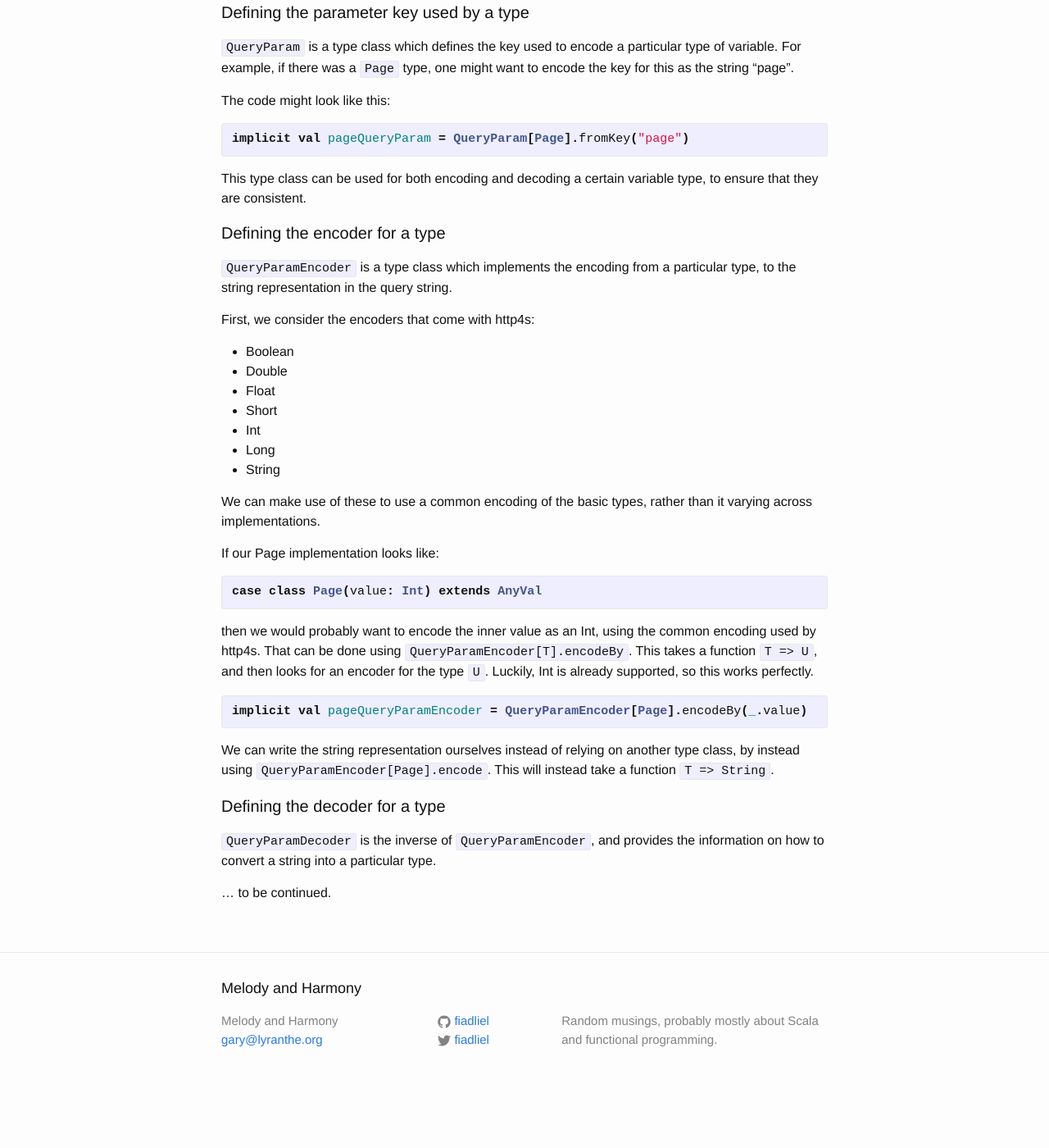
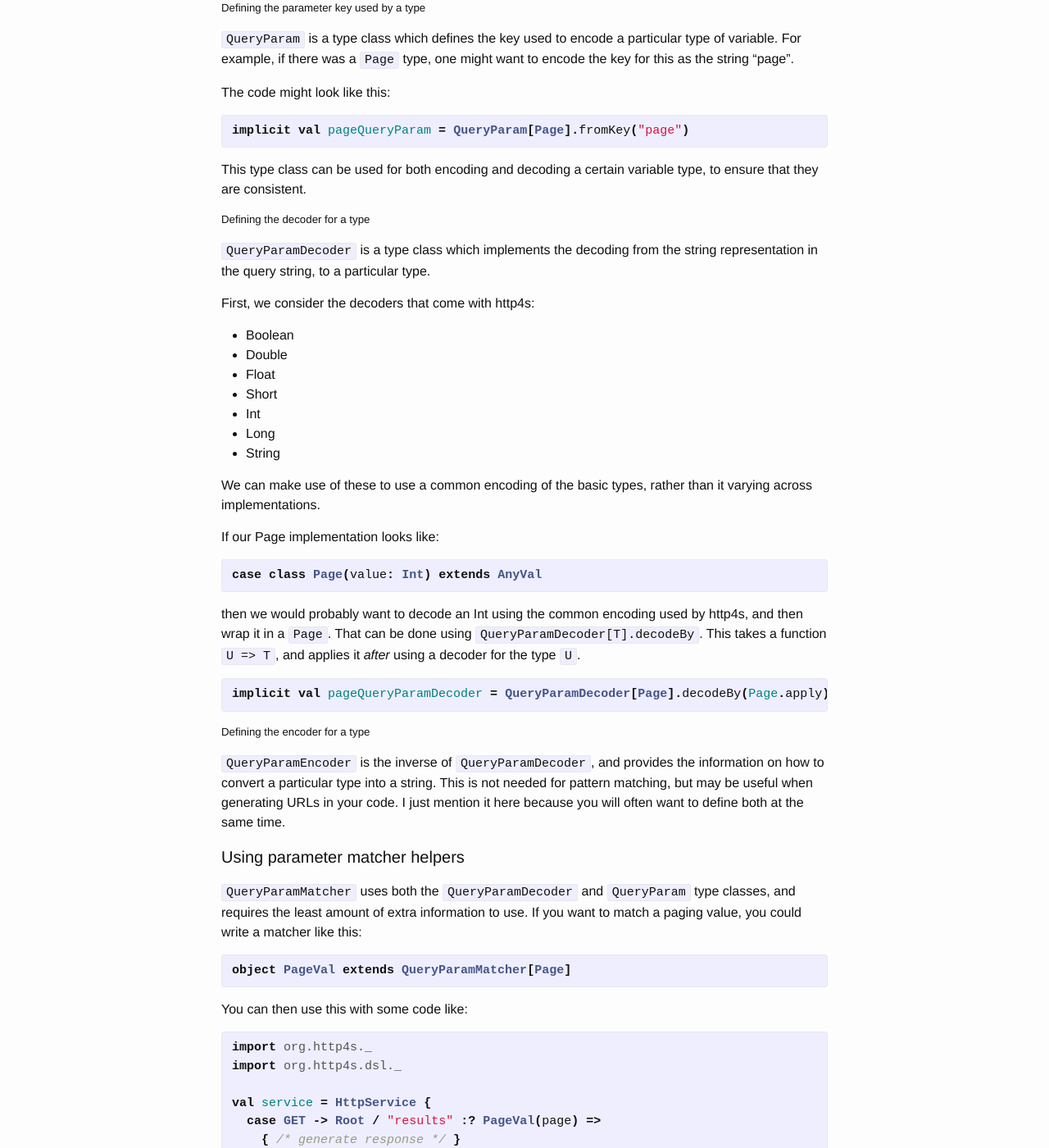
Before and after one commit to fiadliel/fiadliel.github.io, a Jekyll site: the page built from _posts/2016-02-18-request-pattern-matching.markdown, in a window 1280 px wide and 1400 px high, scrolled down 5064 px. Shown: the whole window at 82% size. Built offline with Jekyll 4.4.1, drawn with Linux system fonts in a browser that asks for light colours; before the commit the page ends 6403 px from its top, so only the background shows below that; some of the changed text lies outside the part shown.

Commit message:
Update with some parameter matchers

```diff
--- a/_posts/2016-02-18-request-pattern-matching.markdown
+++ b/_posts/2016-02-18-request-pattern-matching.markdown
@@ -244,7 +244,7 @@ offers some helpers to make common matching tasks easier.
 
 #### Query parameter type classes
 
-#### Defining the parameter key used by a type
+##### Defining the parameter key used by a type
 `QueryParam` is a type class which defines the key used to encode a
 particular type of variable. For example, if there was a `Page` type,
 one might want to encode the key for this as the string "page".
@@ -256,11 +256,11 @@ implicit val pageQueryParam = QueryParam[Page].fromKey("page")
 This type class can be used for both encoding and decoding a certain
 variable type, to ensure that they are consistent.
 
-#### Defining the encoder for a type
-`QueryParamEncoder` is a type class which implements the encoding from
-a particular type, to the string representation in the query string.
+##### Defining the decoder for a type
+`QueryParamDecoder` is a type class which implements the decoding from
+the string representation in the query string, to a particular type.
 
-First, we consider the encoders that come with http4s:
+First, we consider the decoders that come with http4s:
 
  - Boolean
  - Double
@@ -277,21 +277,42 @@ If our Page implementation looks like:
 {% highlight scala %}
 case class Page(value: Int) extends AnyVal
 {% endhighlight %}
-then we would probably want to encode the inner value as an Int, using the
-common encoding used by http4s. That can be done using
-`QueryParamEncoder[T].encodeBy`. This takes a function `T => U`, and
-then looks for an encoder for the type `U`. Luckily, Int is already
-supported, so this works perfectly.
+then we would probably want to decode an Int using the common encoding used by
+http4s, and then wrap it in a `Page`. That can be done using
+`QueryParamDecoder[T].decodeBy`. This takes a function `U => T`, and
+applies it *after* using a decoder for the type `U`.
 {% highlight scala %}
-implicit val pageQueryParamEncoder = QueryParamEncoder[Page].encodeBy(_.value)
+implicit val pageQueryParamDecoder = QueryParamDecoder[Page].decodeBy(Page.apply)
 {% endhighlight %}
 
-We can write the string representation ourselves instead of relying on another
-type class, by instead using `QueryParamEncoder[Page].encode`. This will
-instead take a function `T => String`.
+##### Defining the encoder for a type
+`QueryParamEncoder` is the inverse of `QueryParamDecoder`, and provides the
+information on how to convert a particular type into a string. This is not needed
+for pattern matching, but may be useful when generating URLs in your code. I just
+mention it here because you will often want to define both at the same time.
 
-#### Defining the decoder for a type
-`QueryParamDecoder` is the inverse of `QueryParamEncoder`, and provides the
-information on how to convert a string into a particular type.
+#### Using parameter matcher helpers
 
-... to be continued.
+`QueryParamMatcher` uses both the `QueryParamDecoder` and `QueryParam` type
+classes, and requires the least amount of extra information to use. If you
+want to match a paging value, you could write a matcher like this:
+{% highlight scala %}
+object PageVal extends QueryParamMatcher[Page]
+{% endhighlight %}
+
+You can then use this with some code like:
+{% highlight scala %}
+import org.http4s._
+import org.http4s.dsl._
+
+val service = HttpService {
+  case GET -> Root / "results" :? PageVal(page) =>
+    { /* generate response */ }
+}
+{% endhighlight %}
+
+This will create a binding named `page`, with a value of type `Page`, as long as
+it is present and decodes correctly.
+
+`OptionalQueryParamMatcher` does the same thing, but returns an `Option[T]`,
+that is, it will match if the parameter does not exist, but returns `None`.
```
